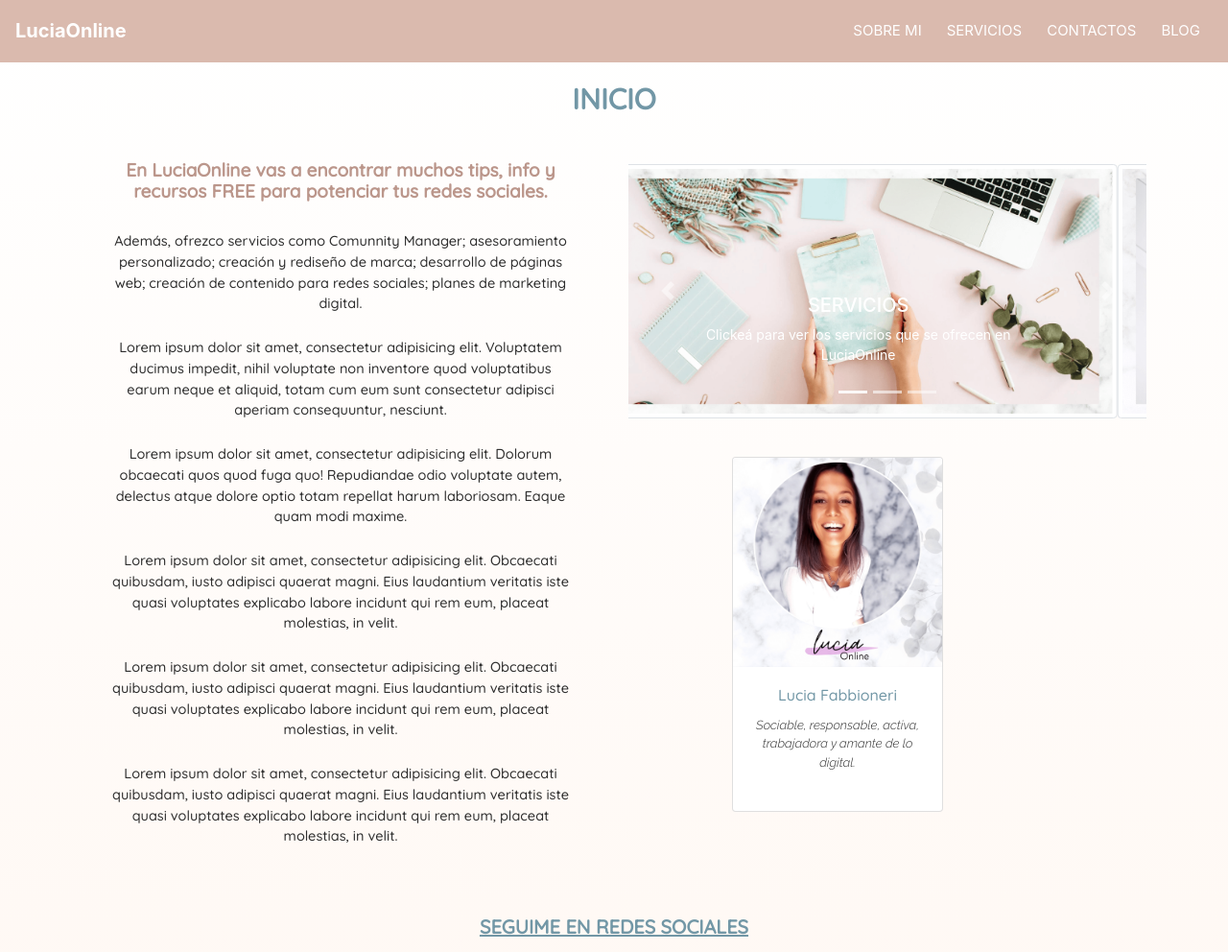
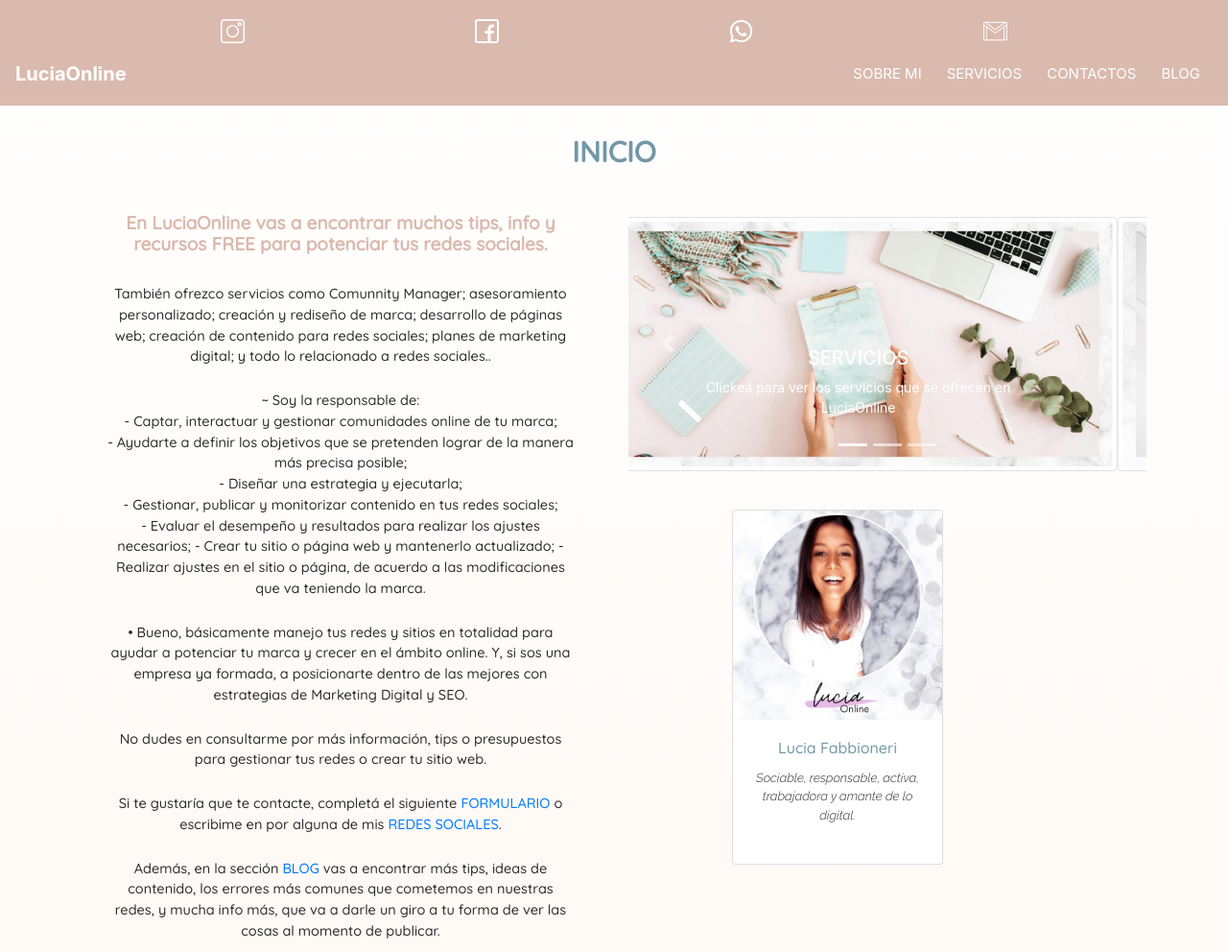
Before and after one commit to luciafabbioneri/proyecto_final, a website: page index.html in a window 1280 px wide. Shown: the top 992 px of the page at 96% size. Drawn offline with nearby package versions, Linux system fonts and the light colour scheme; a web font is replaced by a local one.

Commit message:
agregado de redes en nav y modificacion del texto

```diff
--- a/index.html
+++ b/index.html
@@ -19,6 +19,12 @@
 
 <body>
 	<header id="arriba"></header>
+	<div class="header__logos--estilo">
+		<a href="https://www.instagram.com/luciaonline_/"><img src="multimedia/instagram.svg" class="header__logos--tamaño nav__links--animacion" alt="logo-instagram"></a>
+		<a href="https://www.facebook.com/LuciaOnline-109420077456158"><img src="multimedia/facebook.svg" class="header__logos--tamaño nav__links--animacion" alt="logo-facebook"></a>
+		<a href="https://api.whatsapp.com/send?phone=5493464695685"><img src="multimedia/whatsapp.svg" class="header__logos--tamaño nav__links--animacion" alt="logo-whatsapp"></a>
+		<a href="https://mail.google.com/mail/u/3/#inbox"><img src="multimedia/gmail.svg" class="header__logos--tamaño nav__links--animacion" alt="logo-email"></a>
+	</div>
 	<nav class="navbar navbar-expand-lg nav__bar--general">
 		<div class="navbar-header animated fadeInUp">
 			<a class="navbar-brand nav__lucia--color" href="index.html"><strong>LuciaOnline</strong></a>
@@ -48,27 +54,22 @@
 	<div class="container">
 		<div class="row">
 			<div class="col-12 col-sm-12 col-md-12 col-lg-6 col-xl-6">
-				<h4 class="inicio__titulo--color"><strong>En LuciaOnline vas a encontrar muchos tips, info y recursos
-						FREE para potenciar tus redes sociales.</strong></h4>
+				<h4 class="inicio__titulo--color"><strong>En LuciaOnline vas a encontrar muchos tips, info y recursos FREE para potenciar tus redes sociales.</strong></h4>
 				<p>
-				<div class="body__parrafos--estilo">Además, ofrezco servicios como Comunnity Manager; asesoramiento
-					personalizado; creación y rediseño de marca; desarrollo de páginas web; creación de contenido para
-					redes sociales; planes de marketing digital.</div>
-				<div class="body__parrafos--estilo">Lorem ipsum dolor sit amet, consectetur adipisicing elit. Voluptatem
-					ducimus impedit, nihil voluptate non inventore quod voluptatibus earum neque et aliquid, totam cum
-					eum sunt consectetur adipisci aperiam consequuntur, nesciunt.</div>
-				<div class="body__parrafos--estilo">Lorem ipsum dolor sit amet, consectetur adipisicing elit. Dolorum
-					obcaecati quos quod fuga quo! Repudiandae odio voluptate autem, delectus atque dolore optio totam
-					repellat harum laboriosam. Eaque quam modi maxime.</div>
-				<div class="body__parrafos--estilo">Lorem ipsum dolor sit amet, consectetur adipisicing elit. Obcaecati
-					quibusdam, iusto adipisci quaerat magni. Eius laudantium veritatis iste quasi voluptates explicabo
-					labore incidunt qui rem eum, placeat molestias, in velit.</div>
-				<div class="body__parrafos--estilo">Lorem ipsum dolor sit amet, consectetur adipisicing elit. Obcaecati
-					quibusdam, iusto adipisci quaerat magni. Eius laudantium veritatis iste quasi voluptates explicabo
-					labore incidunt qui rem eum, placeat molestias, in velit.</div>
-				<div class="body__parrafos--estilo">Lorem ipsum dolor sit amet, consectetur adipisicing elit. Obcaecati
-					quibusdam, iusto adipisci quaerat magni. Eius laudantium veritatis iste quasi voluptates explicabo
-					labore incidunt qui rem eum, placeat molestias, in velit.</div>
+				<div class="body__parrafos--estilo">También ofrezco servicios como Comunnity Manager; asesoramiento
+					personalizado; creación y rediseño de marca; desarrollo de páginas web; creación de contenido para redes sociales; planes de marketing digital; y todo lo relacionado a redes sociales..</div>
+				<div class="body__parrafos--estilo">~ Soy la responsable de: <br>
+					- Captar, interactuar y gestionar comunidades online de tu marca; <br>
+					- Ayudarte a definir los objetivos que se pretenden lograr de la manera más precisa posible; <br>
+					- Diseñar una estrategia y ejecutarla; <br>
+					- Gestionar, publicar y monitorizar contenido en tus redes sociales; <br>
+					- Evaluar el desempeño y resultados para realizar los ajustes necesarios;
+					- Crear tu sitio o página web y mantenerlo actualizado;
+					- Realizar ajustes en el sitio o página, de acuerdo a las modificaciones que va teniendo la marca.</div>
+				<div class="body__parrafos--estilo">• Bueno, básicamente manejo tus redes y sitios en totalidad para ayudar a potenciar tu marca y crecer en el ámbito online. Y, si sos una empresa ya formada, a posicionarte dentro de las mejores con estrategias de Marketing Digital y SEO.</div>
+				<div class="body__parrafos--estilo">No dudes en consultarme por más información, tips o presupuestos para gestionar tus redes o crear tu sitio web.</div>
+				<div class="body__parrafos--estilo">Si te gustaría que te contacte, completá el siguiente <a href="contactos.html">FORMULARIO</a> o escribime en por alguna de mis <a href="contactos.html">REDES SOCIALES</a>.</div>
+				<div class="body__parrafos--estilo">Además, en la sección <a href="blog.html">BLOG</a> vas a encontrar más tips, ideas de contenido, los errores más comunes que cometemos en nuestras redes, y mucha info más, que va a darle un giro a tu forma de ver las cosas al momento de publicar.</div>
 				</p>
 			</div>
 			<div class="col-12 col-sm-12 col-md-12 col-lg-6 col-xl-6 carousel">
--- a/scss/estilos.scss
+++ b/scss/estilos.scss
@@ -35,6 +35,19 @@ ul{
   width: $ancho;
   height: $alto;
 }
+.header__logos--estilo{
+	background-color: #dabaae;
+	display: flex;
+	flex-direction: row;
+	justify-content: space-evenly;
+	align-items: baseline;
+}
+.header__logos--tamaño{
+	width: 25px;
+	height: 25px;
+	text-align: center;
+	margin: 20px 10px 0px 10px;
+}
 nav{
 	display: flex;
 	justify-content: space-between;
@@ -59,7 +72,7 @@ nav{
 }
 a .nav__links--animacion{
 	display: inline-block;
-	transition: 2s;
+	transition: 1s;
 }
 .nav__links--animacion:hover{
 	transform: scale(1.2);
@@ -79,11 +92,11 @@ a .nav__links--animacion{
 	font-weight: bold;
 	text-align: center;
 	margin-bottom: 20px;
-	margin-top: 20px;
+	margin-top: 30px;
 }
 .inicio__titulo--color{
 	font-family: $font-primaria;
-	color: #bb968b;
+	color: #dabaae;
 	font-size: 19px;
 	text-align: center;
 	margin: 10px;
```
Also changed, not shown: css/estilos.css, multimedia/facebook.svg (added), multimedia/gmail.svg (added), multimedia/instagram.svg (added), multimedia/whatsapp.svg (added).
